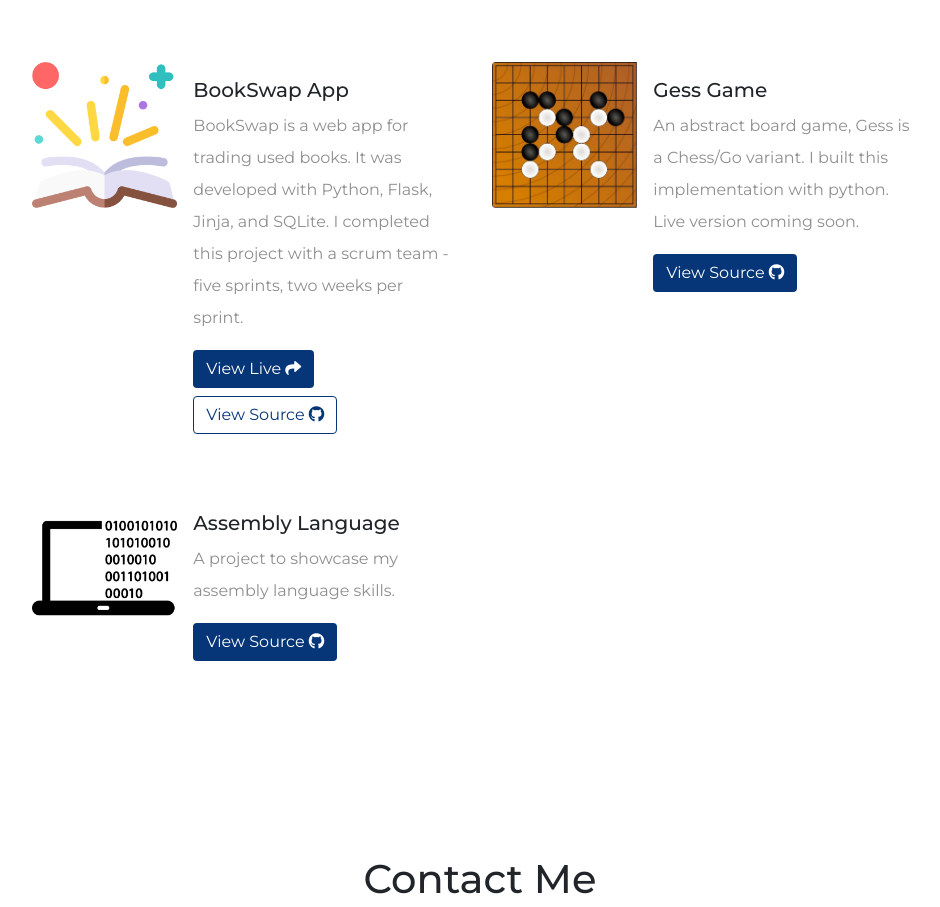
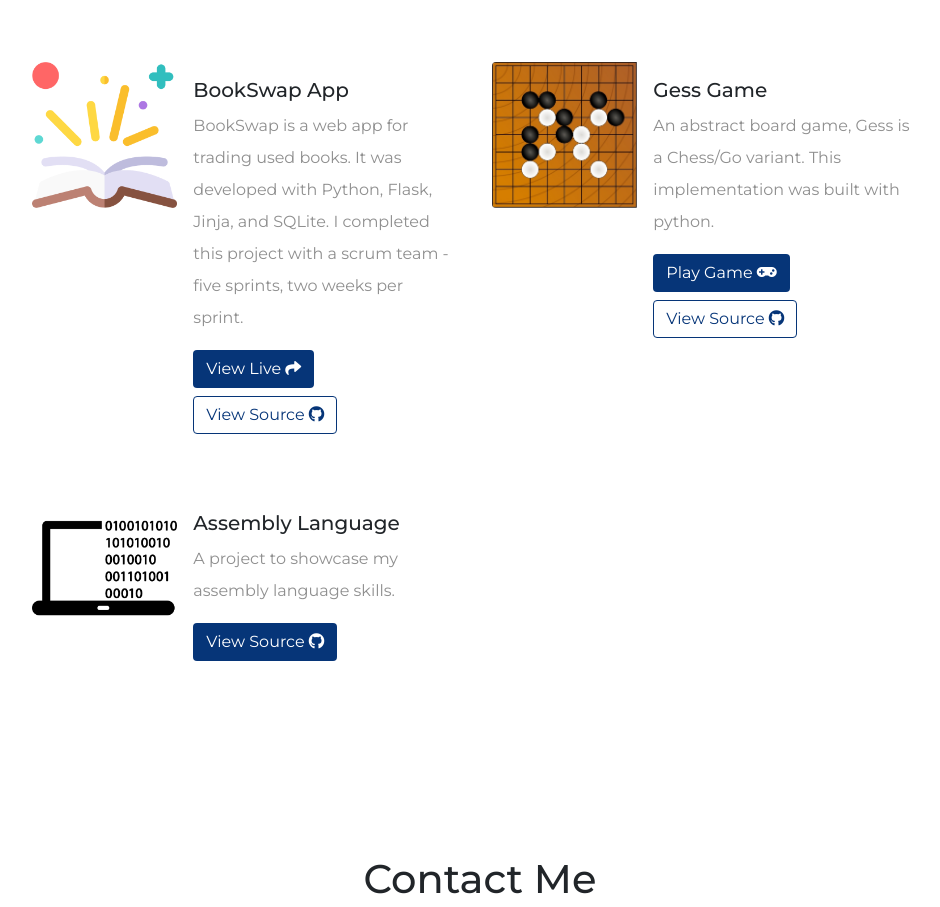
Before and after one commit to phoenixaustin81/phoenixaustin81.github.io, a plain HTML site: page index.html in a window 1280 px wide. Shown: the part 2155-3062 px from the top of the page, without its empty margins (160-1100 px from the left). Drawn offline with nearby package versions, Linux system fonts and the light colour scheme.

Commit message:
added interactive gess game

```diff
--- a/index.html
+++ b/index.html
@@ -384,8 +384,9 @@
               <div class="col-md-8">
                 <div class="card-body">
                   <h5 class="card-title">Gess Game</h5>
-                  <p class="card-text">An abstract board game, Gess is a Chess/Go variant. I built this implementation with python. Live version coming soon.</p>
-                  <a href="https://github.com/phoenixaustin81/Gess-Game/blob/master/GessGame.py" class="btn my-buttons" target="_blank" rel="noopener noreferrer">View Source <i class="fab fa-github"></i></a>
+                  <p class="card-text">An abstract board game, Gess is a Chess/Go variant. This implementation was built with python.</p>
+                  <a href="https://trinket.io/pygame/0bc99bdb28" class="btn my-buttons" target="_blank" rel="noopener noreferrer">Play Game <i class="fas fa-gamepad"></i></a>
+                  <a href="https://github.com/phoenixaustin81/Gess-Game-Interactive" class="btn my-buttons-outline" target="_blank" rel="noopener noreferrer">View Source <i class="fab fa-github"></i></a>
                 </div>
               </div>
             </div>
```
